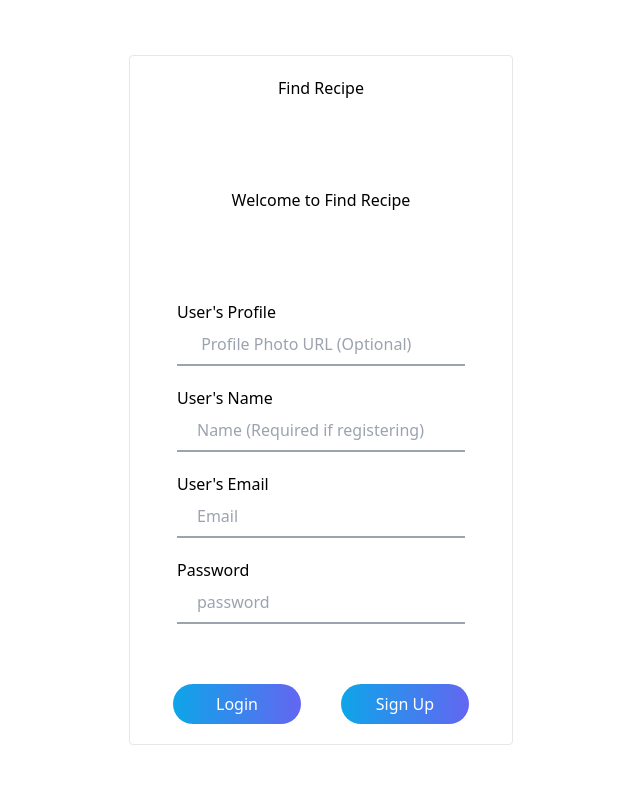
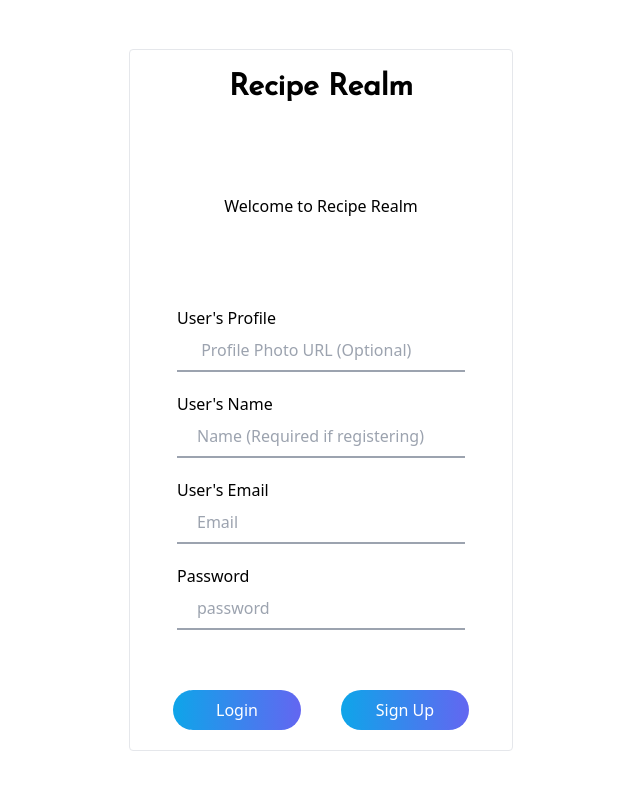
Before and after one commit to wallicestene/Recipe-app, a React (Vite) app: page / in a window 1280 px wide. Shown: the top 790 px of the page, without its empty margins (319-959 px from the left). Built offline with nearby package versions, Linux system fonts and the light colour scheme; no server answers.

Commit message:
log in page

```diff
--- a/src/components/LoginPage.jsx
+++ b/src/components/LoginPage.jsx
@@ -81,11 +81,11 @@ const signIn = (e) => {
   return (
     <div className='loginPage  border rounded w-96  py-5  flex flex-col gap-20 items-center'>
         <div className=' text-center'>
-            <h1>Find Recipe</h1>
+            <h1 className=' lg:text-3xl text-2xl font-LosefinSans font-bold'>Recipe Realm</h1>
         </div>
         <div className=' flex flex-col gap-20 w-full'>
             <div className='text-center flex flex-col items-center gap-5 p-2'>
-                <h2>Welcome to Find Recipe</h2>
+                <h2>Welcome to Recipe Realm</h2>
             </div>
             <form className='w-full flex flex-col items-center gap-5'>
 
```
